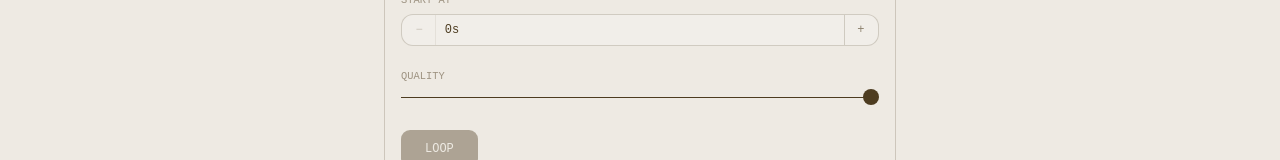
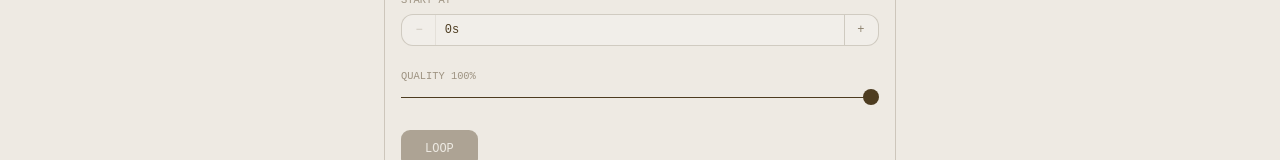
Before and after one commit to sebastiangraz/videolooper, a React (Vite) app in the folder client/: page /loop in a window 1280 px wide. Shown: the part 387-547 px from the top of the page. Built offline with nearby package versions, Linux system fonts and the light colour scheme.

Commit message:
add qual label

```diff
--- a/client/src/VideoToolUploader.tsx
+++ b/client/src/VideoToolUploader.tsx
@@ -426,7 +426,9 @@ export const VideoToolUploader = ({ tool }: { tool: string }) => {
                 thumbAlignment="edge"
                 className={styles.slider}
               >
-                <Slider.Label className={styles.label}>Quality</Slider.Label>
+                <Slider.Label className={styles.label}>
+                  Quality {quality}%
+                </Slider.Label>
                 <Slider.Control className={styles.sliderControl}>
                   <Slider.Track className={styles.sliderTrack}>
                     <Slider.Indicator className={styles.sliderIndicator} />
@@ -517,7 +519,7 @@ export const VideoToolUploader = ({ tool }: { tool: string }) => {
                 className={styles.slider}
               >
                 <Slider.Label className={styles.label}>
-                  Quality
+                  Quality {quality}%
                   {format === "avif" && quality === 100
                     ? " (lossless)"
                     : files.length > 0 &&
```
